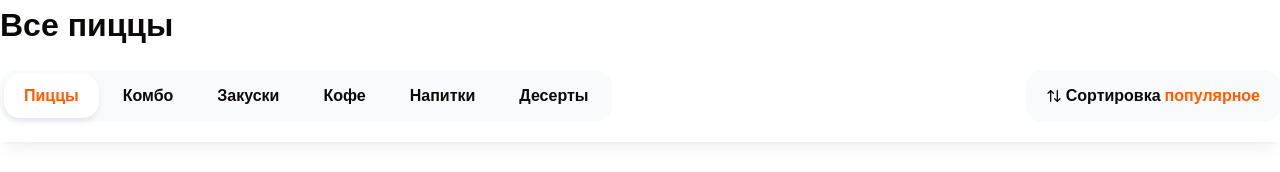
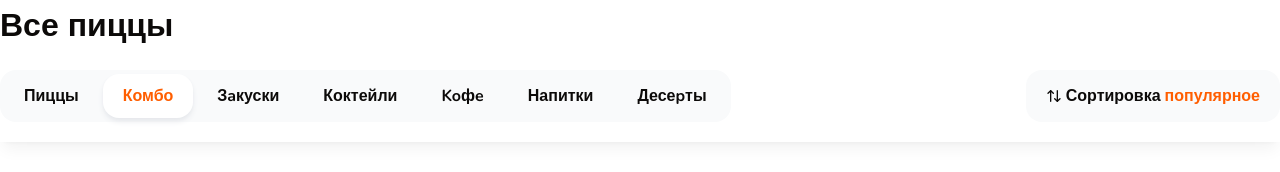
Before and after one commit to Leroyalle/next-pizza, a Next.js app: page / in a window 1280 px wide. Shown: the part 148-320 px from the top of the page. Built offline with nearby package versions, Linux system fonts and the light colour scheme.

Commit message:
отслеживание скролла продуктов через useIntersection, и изменение активной категории, zustand

```diff
--- a/components/shared/categories.tsx
+++ b/components/shared/categories.tsx
@@ -1,25 +1,37 @@
 'use client';
 import { cn } from '@/lib/utils';
 import React from 'react';
+import { useCategoryStore } from '@/store/category';
 
 interface Props {
   className?: string;
 }
 
-const cats = ['Пиццы', 'Комбо', 'Закуски', 'Кофе', 'Напитки', 'Десерты'];
-const activeIndex = 0;
+const cats = [
+  { id: 1, name: 'Пиццы' },
+  { id: 2, name: 'Комбо' },
+  { id: 3, name: 'Зaкуски' },
+  { id: 4, name: 'Коктейли' },
+  { id: 5, name: 'Koфe' },
+  { id: 6, name: 'Напитки' },
+  { id: 7, name: 'Десеpты' },
+];
 
 export const Categories: React.FC<Props> = ({ className }) => {
+  const activeId = useCategoryStore((state) => state.activeId);
+  console.log(activeId);
+
   return (
     <div className={cn('inline-flex gap-1 bg-gray-50 p-1 rounded-2xl', className)}>
-      {cats.map((cat, i) => (
+      {cats.map(({ name, id }, i) => (
         <a
           className={cn(
             'flex items-center font-bold h-11 rounded-2xl px-5',
-            activeIndex === i && 'bg-white shadow-md shadow-gray-200 text-primary',
+            activeId === id && 'bg-white shadow-md shadow-gray-200 text-primary',
           )}
-          key={i}>
-          <button>{cat}</button>
+          key={i}
+          href={`/#${name}`}>
+          <button>{name}</button>
         </a>
       ))}
     </div>
--- a/components/shared/products-group-list.tsx
+++ b/components/shared/products-group-list.tsx
@@ -4,6 +4,7 @@ import { useIntersection } from 'react-use';
 import { Title } from './title';
 import { cn } from '@/lib/utils';
 import { ProductCart } from './product-cart';
+import { useCategoryStore } from '../../store/category';
 
 interface Props {
   title: string;
@@ -20,13 +21,14 @@ export const ProductsGroupList: React.FC<Props> = ({
   categoryId,
   className,
 }) => {
+  const setActiveCategoryId = useCategoryStore((state) => state.setActiveId);
   const intersectionRef = React.useRef(null);
   const intersection = useIntersection(intersectionRef, {
     threshold: 0.4,
   });
   React.useEffect(() => {
     if (intersection?.isIntersecting) {
-      console.log(categoryId, title);
+      setActiveCategoryId(categoryId);
     }
   }, [intersection?.isIntersecting]);
   return (
--- a/package.json
+++ b/package.json
@@ -24,7 +24,8 @@
     "react-use": "^17.5.0",
     "tailwind-merge": "^2.3.0",
     "tailwindcss-animate": "^1.0.7",
-    "vaul": "^0.9.1"
+    "vaul": "^0.9.1",
+    "zustand": "^4.5.4"
   },
   "devDependencies": {
     "@types/node": "^20",
--- /dev/null
+++ b/store/category.ts
@@ -0,0 +1,10 @@
+import { create } from 'zustand';
+
+interface State {
+  activeId: number;
+  setActiveId: (activeId: number) => void;
+}
+export const useCategoryStore = create<State>()((set) => ({
+  activeId: 1,
+  setActiveId: (activeId: number) => set({ activeId }),
+}));
```
Also changed, not shown: 1 other file (tests, documents, lock files or other folders).
